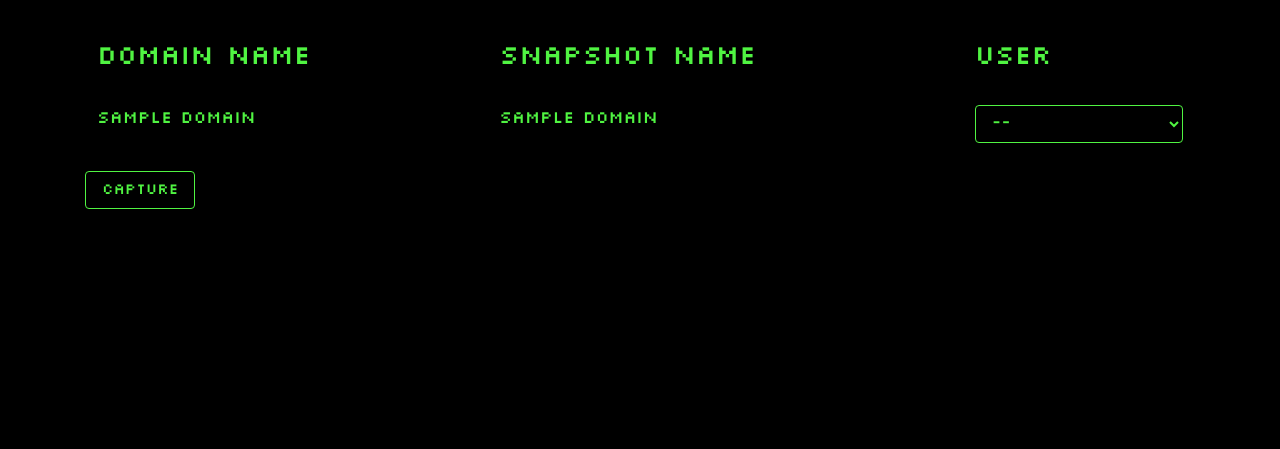
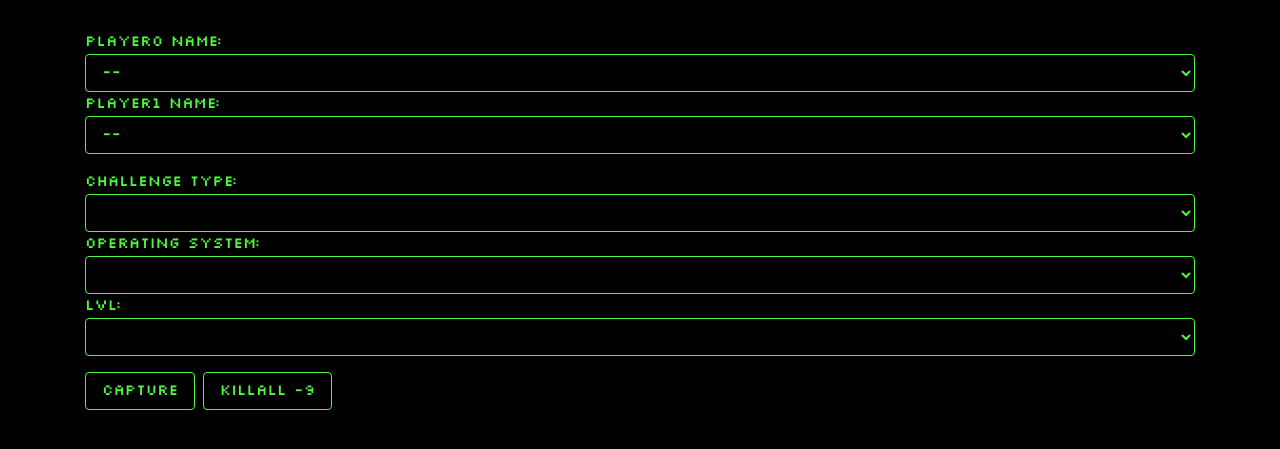
Before and after one commit to etinlb/head2headctf, a Flask app: template app/templates/domains.html in a window 1280 px wide. Shown: the top 449 px of the page. Run offline with Flask 2, Linux system fonts and the light colour scheme; the template is opened without the code that fills it: most values are stand-ins (such as "Sample title", 1, 10 or a date in 2020); lists and menus that the app fills with data are empty; some libraries are stand-ins or nearby versions.

Commit message:
modified domain controller page to filter and easier to use. scorboard now updates. submit flag page lists only active users, otherwise it returns an error. added requirements dep file for building.

```diff
--- a/app/static/js/domains.js
+++ b/app/static/js/domains.js
@@ -2,7 +2,51 @@ function manage_domain(domain_name) {
 
 }
 
-function start_challenge()
+function start_challenge() {
+	selected_doms = [];
+	player0 = document.getElementById("player0").value;
+	player1 = document.getElementById("player1").value;
+	os = document.getElementById("os").value;
+	type = document.getElementById("type").value;
+	lvl = document.getElementById("lvl").value;
+
+	//Resolve player0
+	doms.forEach(function(dom) {
+		if(dom["snapshot_name"].includes(type) && dom["snapshot_name"].includes(lvl)) {
+			if(dom["domain_name"].includes(os)) {
+				if(dom["domain_name"].split('-')[2] == "player0") {
+					username = player0;
+				}
+				else {
+					username = player1;
+				}
+			}
+			if(!dom["domain_name"].includes("player")) {
+					username = "--";
+			}
+			selected_doms.push({
+			    "domain_name" : dom["domain_name"],
+			    "snapshot_name" : dom["snapshot_name"],
+			    "username" : username
+			});
+		}
+	});
+      // construct an HTTP request
+      var xhr = new XMLHttpRequest();
+      xhr.open("POST", "/startvm", true);
+      xhr.setRequestHeader('Content-Type', 'application/json; charset=UTF-8');
+
+      // send the collected data as JSON
+      xhr.send(JSON.stringify(selected_doms));
+
+      xhr.onloadend = function () {
+        alert("Sent. I can't program web pages")
+      };
+
+    console.log(selected_doms);
+}
+
+function start_challenge_old()
 {
     var names = document.getElementsByName('username');
     console.log(names);
@@ -40,3 +84,19 @@ function start_challenge()
 
     console.log(selected_rows);
 }
+
+function stop_challenge()
+{
+    console.log("STOPPING CHALLENGES");
+      // construct an HTTP request
+      var xhr = new XMLHttpRequest();
+      xhr.open("POST", "/stopvm", true);
+      xhr.setRequestHeader('Content-Type', 'application/json; charset=UTF-8');
+
+      // send the collected data as JSON
+      xhr.send(JSON.stringify("kill"));
+
+      xhr.onloadend = function () {
+        alert("The deed has been done.")
+      };
+}
--- a/app/templates/domains.html
+++ b/app/templates/domains.html
@@ -3,34 +3,130 @@
 {% block head %}
     {{ super() }}
     <script src="{{ url_for('static', filename='js/domains.js') }}" type="text/javascript"></script>
+    <script>
+	var oses = new Set();
+	var types = new Set();
+	var lvls = new Set();
+	var doms = [];
+
+	document.onreadystatechange = init;
+	function init() {
+		if(document.readyState !== "complete") {
+			return;
+		}
+
+		{% for domain in domains|sort(attribute='snapshot_name', reverse=True) %}
+			dom = {};
+			dom["domain_name"] = "{{domain["domain_name"]}}";
+			dom["snapshot_name"] = "{{domain["snapshot_name"]}}";
+			dom["flag"] = "{{domain["flag"]}}";
+
+
+			if(dom["snapshot_name"].split('_')[0] == "prod") {
+				//if(dom["domain_name"].includes("player")) {
+			//		oses.add(dom["domain_name"].split('-')[0]);
+			//	}
+				types.add(dom["snapshot_name"].split('_')[1]);
+				//lvls.add(dom["snapshot_name"].split('_')[2]);
+				doms.push(dom)
+				//console.log(dom["domain_name"]);
+				//console.log(dom["snapshot_name"]);
+			}
+			else {
+				console.log("Skipping dev snapshot...");
+			}
+		{% endfor %}
+		select_types = document.getElementById("type");
+		types.forEach(function(type) {
+			new_opt = new Option(type);
+			select_types.options.add(new_opt);
+		});
+
+		updateOSOptions();
+	}
+
+	function updateOSOptions() {
+		console.log("Updating options...");
+		select_oses = document.getElementById("os");
+		select_oses.length = 0;
+
+		selected_type = document.getElementById("type").value;
+		selected_os = document.getElementById("os").value;
+		avail_oses = new Set();
+		doms.forEach(function(dom) {
+			if(dom["snapshot_name"].includes(selected_type) &&
+				dom["domain_name"].includes("player")) {
+				avail_oses.add(dom["domain_name"].split('-')[0]);
+			}
+		});
+		avail_oses.forEach(function(os) {
+			new_opt = new Option(os);
+			select_oses.options.add(new_opt);
+		});
+
+		updateLVLOptions();
+	}
+	function updateLVLOptions() {
+		console.log("Updating options...");
+		select_lvls = document.getElementById("lvl");
+		select_lvls.length = 0;
+
+		selected_type = document.getElementById("type").value;
+		selected_os = document.getElementById("os").value;
+		avail_lvls = new Set();
+		doms.forEach(function(dom) {
+			if(dom["snapshot_name"].includes(selected_type) &&
+				dom["domain_name"].includes("player") &&
+				dom["domain_name"].includes(selected_os)) {
+				avail_lvls.add(dom["snapshot_name"].split('_')[2])
+			}
+		});
+		avail_lvls.forEach(function(lvl) {
+			new_opt = new Option(lvl);
+			select_lvls.options.add(new_opt);
+		});
+
+	}
+    </script>
 
 
 {% endblock %}
 {% block content %}
     <div class="scanlines">
-    <table class="table table-striped table-hover" id="domain-list">
-        <thead>
-            <th><h3>domain name</h3></th>
-            <th><h3>snapshot name</h3></th>
-            <!-- <th><h3>flag</h3></th> -->
-            <th><h3>user</h3></th>
-        </thead>
-        {% for domain in domains|sort(attribute='snapshot_name', reverse=True) %}
+    <table class="table table-striped table-hover" id="player-table">
         <tr>
-                <td onclick='manage_domaion({{domain["domain_name"]}})'>{{domain["domain_name"]}}</td>
-                <td>{{domain["snapshot_name"]}}</td>
-                <!-- <td>{{domain["flag"]}}</td> -->
-                <td><select id="username" name="username" class="eightbit-font eightbit-input form-control">
+            Player0 Name:<select id="player0" name="player0" class="eightbit-font eightbit-input form-control">
                 <option value="--">--</option>
                 {% for user in users|sort(attribute='username') %}
                 <option value="{{user['username']}}">{{user['username']}}</option>
                 {% endfor %}
             </select>
-                </td>
 	</tr>
+        <tr>
+            Player1 Name:<select id="player1" name="player1" class="eightbit-font eightbit-input form-control">
+                <option value="--">--</option>
+                {% for user in users|sort(attribute='username') %}
+                <option value="{{user['username']}}">{{user['username']}}</option>
                 {% endfor %}
+            </select>
+	</tr>
+    </table>
+    <table class="table table-striped table-hover" id="challenge-table">
+        <tr>
+            Challenge Type:<select id="type" name="type" class="eightbit-font eightbit-input form-control" onchange="updateOSOptions()">
+            </select>
+	</tr>
+        <tr>
+            Operating System:<select id="os" name="os" class="eightbit-font eightbit-input form-control" onchange="updateLVLOptions()">
+            </select>
+	</tr>
+        <tr>
+            LVL:<select id="lvl" name="lvl" class="eightbit-font eightbit-input form-control">
+            </select>
+	</tr>
     </table>
     <button class="btn btn-primary eightbit-font eightbit-btn" type=submit onclick="start_challenge();">Capture</button>
+    <button class="btn btn-primary eightbit-font eightbit-btn" type=submit onclick="stop_challenge();">Killall -9</button>
 
     </div>
 {% endblock %}
--- a/app/templates/scoreboard.html
+++ b/app/templates/scoreboard.html
@@ -1,3 +1,4 @@
+<meta http-equiv="refresh" content="30">
 {% extends "base.html" %}
 {% block title %}Score{% endblock %}
 {% block head %}
--- a/app/views.py
+++ b/app/views.py
@@ -9,7 +9,7 @@ import ctf_db as hack
 import time
 
 
-TIMER_AMOUNT = 600
+TIMER_AMOUNT = 900
 
 
 def kill_vms():
@@ -51,7 +51,7 @@ def scoreboard():
     else:
         match_data = None
 
-    if match_data["timeleft"] < 0:
+    if match_data is not None and match_data["timeleft"] < 0:
         match_data = None
 
     pprint(match_data)
@@ -81,6 +81,11 @@ def post():
     t.start() # after 30 seconds, "hello, world" will be printed
 
     return "Started"
+
+@app.route('/stopvm', methods = ['POST'])
+def stopvm():
+    kill_vms()
+    return "Killed."
 
 @app.route('/register', methods=['GET', 'POST'])
 def register():
@@ -119,7 +124,13 @@ def viewdomains_database(error=None):
 
 
 def render_submission_form(error=None):
-    users = get_all_users(g.db)
+    #users = get_all_users(g.db)
+    users = []
+    active_match = get_active_match(g.db)
+    if active_match is not None:
+        users.append(active_match["username1"])
+        users.append(active_match["username2"])
+    print(users)
     return render_template('submit_flag.html', users=users, error=error)
 
 
@@ -132,7 +143,8 @@ def process_flag_submission(username, flag):
         return jsonify(**ret_dict)
 
     current_flag = user["current_flag"]
-    pprint(current_flag)
+    pprint("User Flag|" + flag.lower() + "|")
+    pprint("Current Flag|" + current_flag.lower() + "|")
     pprint(current_flag.lower() == flag.lower())
 
     if (current_flag.lower() == flag.lower()):
```
Also changed, not shown: app/templates/domains.bak.html (added, +37 -0 lines), app/templates/submit_flag.html (+7 -3 lines), requirements.txt (added, +15 -0 lines), 1 other file. Lines whose indentation alone changed are shown as unchanged.
